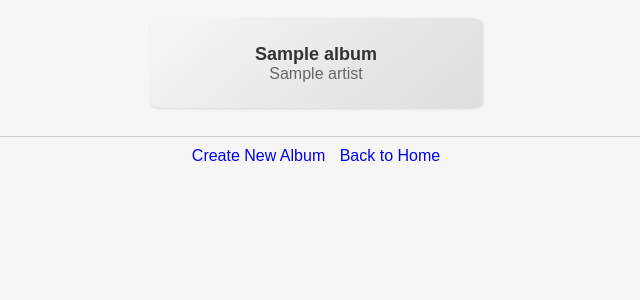
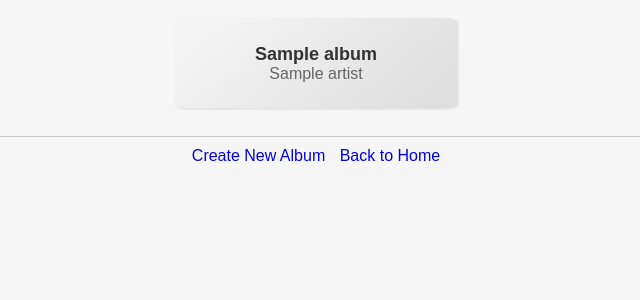
Before and after one commit to Momentum-Team-19/django-music-Davis-Patterson, a Django app: template django_music/templates/album_list.html in a window 1280 px wide. Shown: the part 98-398 px from the top of the page, without its empty margins (324-964 px from the left). Run offline with Django 4.2, Linux system fonts and the light colour scheme; the template is opened without the code that fills it: most values are stand-ins (such as "Sample title", 1, 10 or a date in 2020); data that the repository does not hold is empty.

Commit message:
adjusted @media for albumBox's, attempting favorite again

```diff
--- a/django_music/static/style.css
+++ b/django_music/static/style.css
@@ -143,7 +143,13 @@ header {
 }
 
 .albumBox {
-    width: 26%;
+    width: 19%;
+}
+
+@media (max-width: 1400px) {
+    .albumBox {
+        width: 22%;
+    }
 }
 
 @media (max-width: 1200px) {
```
